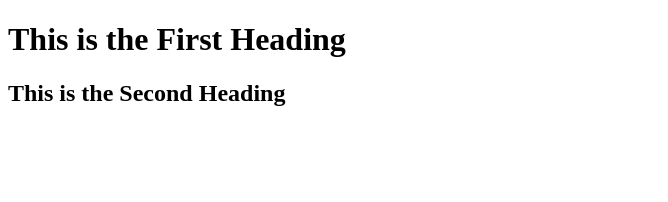
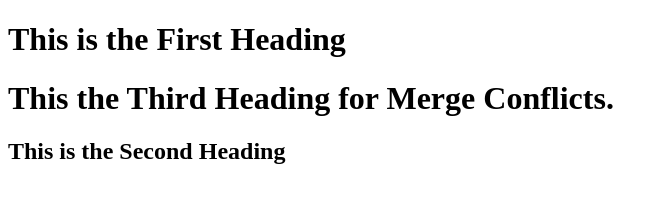
Before and after one commit to shivamsingh07/TestRepo2, a plain HTML site: page FirstFolder/index.html in a window 1280 px wide. Shown: the whole page, without its empty margins (0-668 px from the left). Drawn offline with Linux system fonts and the light colour scheme.

Commit message:
Update index.html

```diff
--- a/FirstFolder/index.html
+++ b/FirstFolder/index.html
@@ -8,6 +8,7 @@
   </head>
   <body>
     <h1> This is the First Heading </h1>
+    <h1> This the Third Heading for Merge Conflicts. </h1>
     <h2> This is the Second Heading </h2>
   </body>
 </html>
```
